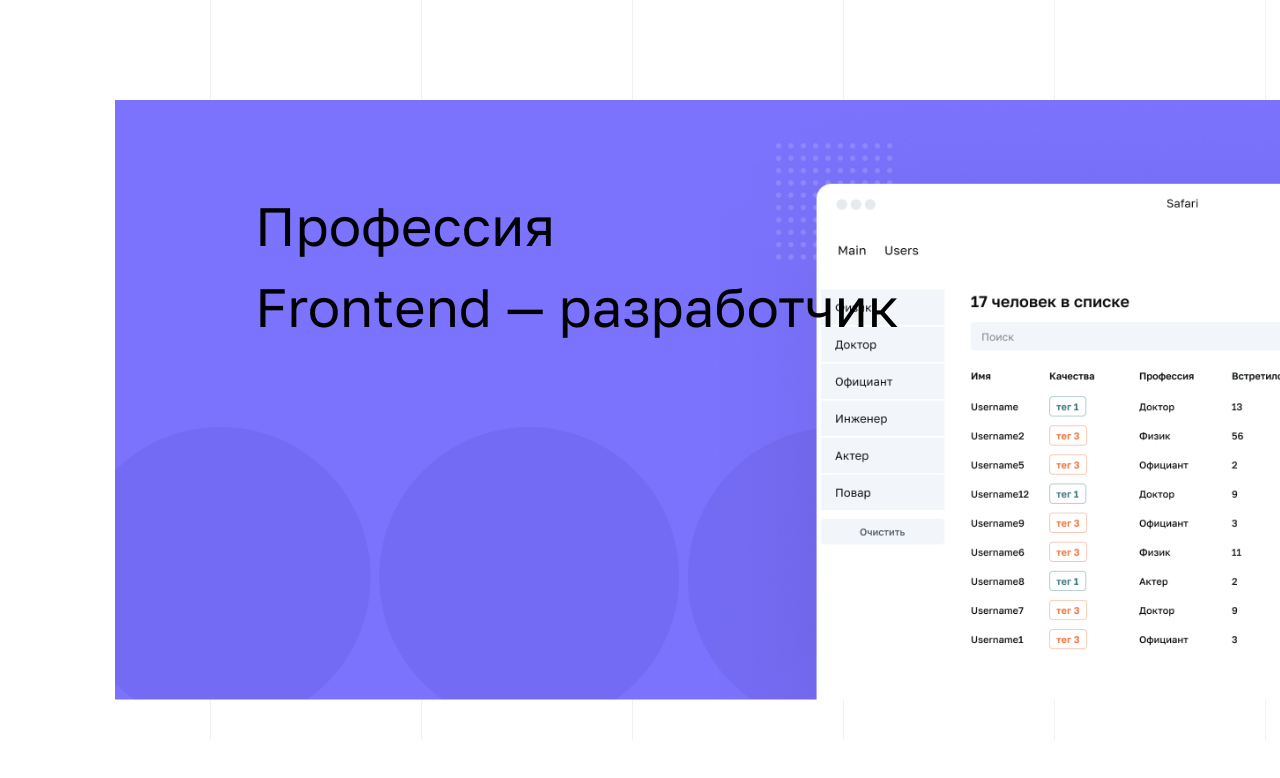
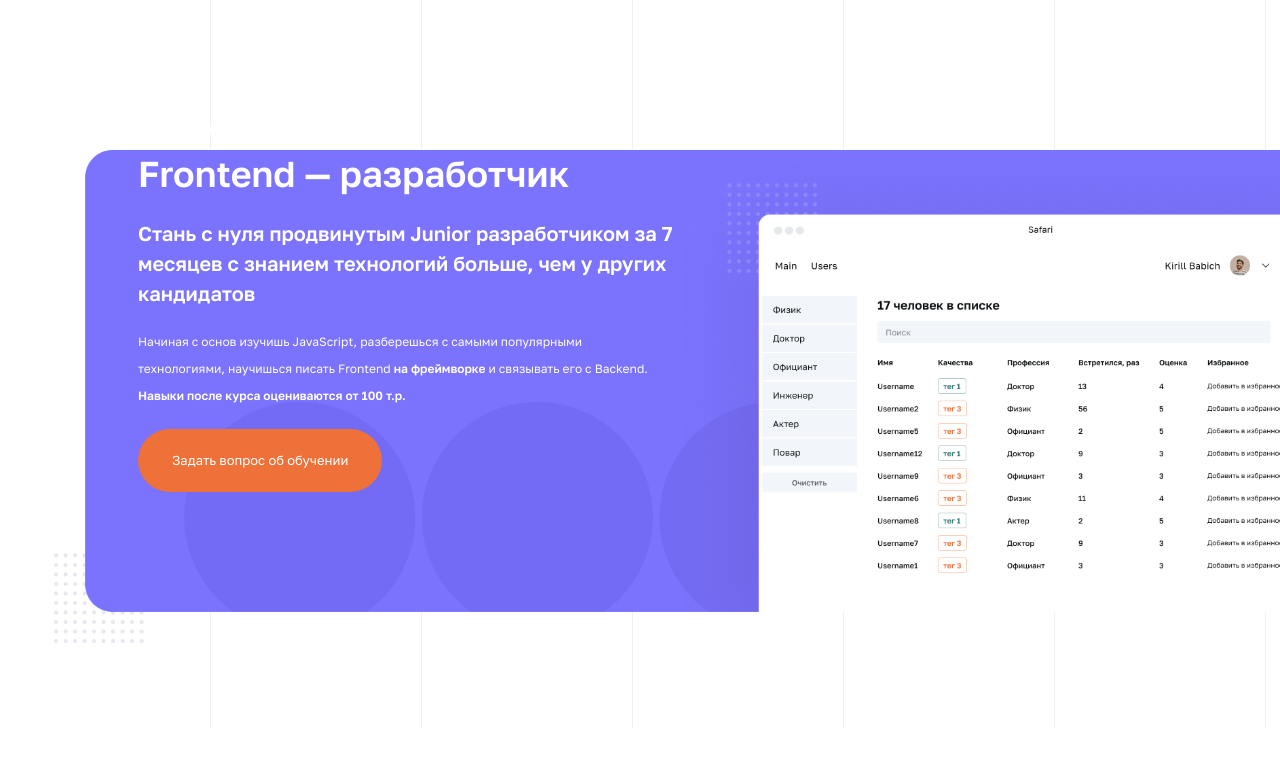
Before and after one commit to ALevterov/result-school-test, a React (Create React App) app: page / in a window 1280 px wide. Shown: the top 778 px of the page. Built offline with nearby package versions, Linux system fonts and the light colour scheme.

Commit message:
работаем с медиа запросами

```diff
--- a/src/App.js
+++ b/src/App.js
@@ -1,25 +1,8 @@
+import MainPage from './app/pages/mainPage'
 import './index.css'
-import professionBg from './app/assets/profession-bg.png'
 
 function App() {
-  return (
-    <div className='page__wrapper'>
-      <div className='pl-[115px] pt-[100px] section__introduction_wrapper'>
-        <section
-          className='introduction__section bg-cover bg-no-repeat bg-center h-[80vh]'
-          style={{ backgroundImage: `url(${professionBg})` }}
-        >
-          <div className='introduction__content pl-[140px] pt-[85px]'>
-            <div className='promo_title'>
-              <h1 className='text-5xl font-golos-reg'>
-                Профессия <br /> Frontend — разработчик
-              </h1>
-            </div>
-          </div>
-        </section>
-      </div>
-    </div>
-  )
+  return <MainPage />
 }
 
 export default App
--- /dev/null
+++ b/src/app/components/Button.jsx
@@ -0,0 +1,9 @@
+const Button = ({ text, onClick }) => {
+  return (
+    <button className='3xl:px-[4rem] 3xl:py-[2.8rem] 3xl:text-2xl 2xl:px-[3.4rem] 2xl:py-[2.2rem] 2xl:text-xl xl:text-[1.3rem] xl:px[2.4rem] xl:py[1.6rem] lg:text-[1.1rem] lg:px-[2rem] lg:py-[1.3rem] bg-accent rounded-full '>
+      {text}
+    </button>
+  )
+}
+
+export default Button
--- /dev/null
+++ b/src/app/pages/mainPage.jsx
@@ -0,0 +1,45 @@
+import professionBg from '../assets/profession-bg.png'
+import Button from '../components/Button'
+const MainPage = () => {
+  return (
+    <div className='page__wrapper font-golos'>
+      <div
+        className='3xl:pl-[11.5rem] 3xl:pt-[10rem] 2xl:pl-[8rem] 2xl:pt-[7rem] xl:pt-[6.4rem] xl:pl-[5.4rem]
+			lg:pl-[3.8rem] lg:pt-[3.2rem] section__introduction_wrapper'
+      >
+        <section
+          className='introduction__section bg-contain bg-no-repeat bg-center h-[83vh]'
+          style={{ backgroundImage: `url(${professionBg})` }}
+        >
+          <div className='introduction__content 3xl:pl-[14.1rem] 3xl:pt-[7.4rem] 2xl:pl-[11rem] 2xl:pt-[5.4rem] xl:pl-[8.4rem] xl:pt-[4rem] lg:pl-[7.2rem] lg:pt-[3.2rem]'>
+            <div className='introduction__content_main text-white'>
+              <div className='promo_title'>
+                <h1 className=' font-semibold 3xl:text-5xl 2xl:text-[4.3rem] xl:text-[3.6rem] lg:text-[2.8rem] leading-[130%]'>
+                  Профессия <br /> Frontend — разработчик
+                </h1>
+              </div>
+              <div className='promo_content font-semibold 3xl:text-[3rem] 3xl:w-[74.5rem] 3xl:mt-[3.2rem] 2xl:text-[2.4rem] 2xl:mt-[2.4rem] xl:text-[2rem] xl:w-[54rem] xl:mt-[2rem] lg:text-[1.6rem] lg:w-[42rem] lg:leading-[140%]'>
+                Стань с нуля продвинутым Junior разработчиком за 7 месяцев с
+                знанием технологий больше, чем у других кандидатов
+              </div>
+              <div className='promo_description font-normal 3xl:text-base 3xl:w-[68.5rem] 3xl:mt-[3.3rem] 3xl:leading-[2.7rem] 2xl:text-[1.5rem] 2xl:mt-[2.6rem] xl:text-[1.2rem] xl:w-[52rem] xl:mt-[2rem] lg:text-[1rem] lg:leading-[1.8rem] lg:w-[40rem] lg:mt-[1.6rem]'>
+                Начиная с основ изучишь JavaScript, разберешься с самыми
+                популярными технологиями, научишься писать Frontend{' '}
+                <span className='font-semibold'>на фреймворке</span> и связывать
+                его с Backend.{' '}
+                <span className='font-semibold'>
+                  Навыки после курса оцениваются от 100 т.р.
+                </span>
+              </div>
+              <div className='3xl:mt-[5rem] 2xl:mt-[3rem] xl:mt-[2rem]'>
+                <Button text='Задать вопрос об обучении' />
+              </div>
+            </div>
+          </div>
+        </section>
+      </div>
+    </div>
+  )
+}
+
+export default MainPage
--- a/src/index.css
+++ b/src/index.css
@@ -1,30 +1,26 @@
 @font-face {
-  font-family: 'Golos Regular';
+  font-family: 'Golos';
   font-style: normal;
   font-weight: normal;
-  src: local('Golos Regular'),
-    url('./app/assets/fonts/Golos-Text_Regular.ttf') format('truetype');
+  src: url('./app/assets/fonts/Golos-Text_Regular.ttf') format('truetype');
 }
 @font-face {
-  font-family: 'Golos Medium';
+  font-family: 'Golos';
   font-style: normal;
   font-weight: 500;
-  src: local('Golos Medium'),
-    url('./app/assets/fonts/Golos-Text_Medium.ttf') format('truetype');
+  src: url('./app/assets/fonts/Golos-Text_Medium.ttf') format('truetype');
 }
 @font-face {
-  font-family: 'Golos Semibold';
+  font-family: 'Golos';
   font-style: normal;
   font-weight: 600;
-  src: local('Golos Semibold'),
-    url('./app/assets/fonts/Golos-Text_DemiBold.ttf') format('truetype');
+  src: url('./app/assets/fonts/Golos-Text_DemiBold.ttf') format('truetype');
 }
 @font-face {
-  font-family: 'Golos Bold';
+  font-family: 'Golos';
   font-style: normal;
   font-weight: 700;
-  src: local('Golos Bold'),
-    url('./app/assets/fonts/Golos-Text_Bold.ttf') format('truetype');
+  src: url('./app/assets/fonts/Golos-Text_Bold.ttf') format('truetype');
 }
 
 @tailwind base;
@@ -34,7 +30,9 @@
 * {
   box-sizing: border-box;
 }
-
+html {
+  font-size: 62.5%;
+}
 /* body {
   font-family: 'Golos Semibold';
 } */
@@ -43,8 +41,8 @@
   background: repeating-linear-gradient(
     to right,
     #fff,
-    #fff 210px,
-    #eff1f3 210px,
-    #eff1f3 211px
+    #fff 21rem,
+    #eff1f3 21rem,
+    #eff1f3 21.1rem
   );
 }
--- a/tailwind.config.js
+++ b/tailwind.config.js
@@ -3,7 +3,7 @@ module.exports = {
   content: ['./src/**/*.{js,jsx,ts,tsx}'],
   theme: {
     fontFamily: {
-      'golos-reg': ['Golos Regular', 'sans-serif'],
+      golos: ['Golos', 'sans-serif'],
       'golos-med': ['Golos Medium', 'sans-serif'],
       'golos-sb': ['Golos Semibold', 'sans-serif'],
       'golos-b': ['Golos Bold', 'sans-serif'],
@@ -12,13 +12,31 @@ module.exports = {
       xs: '.75rem',
       sm: '.875rem',
       tiny: '.875rem',
-      base: '1rem',
+      base: '1.8rem',
       lg: '1.125rem',
-      xl: '1.25rem',
-      '2xl': '1.5rem',
-      '3xl': '1.875rem',
+      xl: '1.6rem',
+      '2xl': '1.8rem',
+      '3xl': '3rem',
       '4xl': '2.25rem',
-      '5xl': '3.375rem',
+      '5xl': '5.4rem',
+    },
+    extend: {
+      colors: {
+        accent: '#ed7138',
+        'basic-black': '#0f1214',
+        grey: '#878889',
+      },
+      lineHeight: {
+        27: '2.7rem',
+      },
+    },
+    screens: {
+      '3xl': { max: '1920px' },
+      '2xl': { max: '1536px' },
+      xl: { max: '1280px' },
+      lg: { max: '1024px' },
+      md: { max: '768px' },
+      sm: { max: '640px' },
     },
   },
   plugins: [],
```
